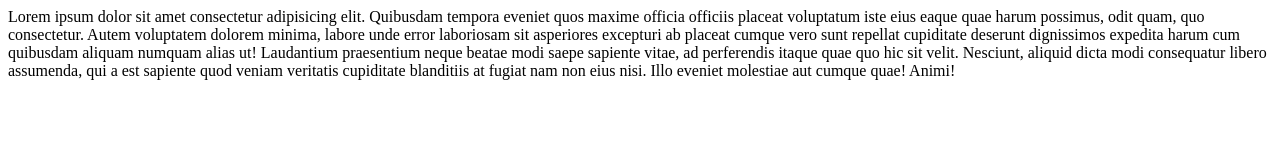
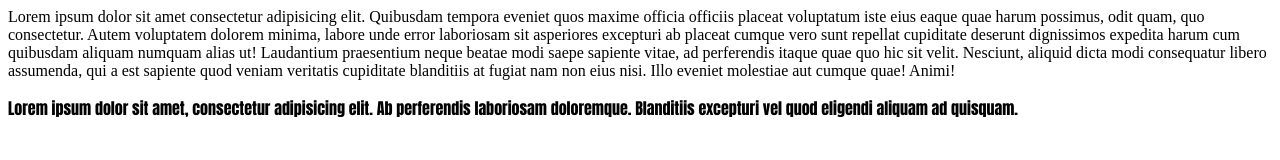
Before and after one commit to Anuja-Khanaj/localrepo, a plain HTML site: page index.html in a window 1280 px wide. Drawn offline with Linux system fonts and the light colour scheme.

Commit message:
ADD FEATURE

```diff
--- a/index.html
+++ b/index.html
@@ -8,5 +8,7 @@
 </head>
 <body>
     Lorem ipsum dolor sit amet consectetur adipisicing elit. Quibusdam tempora eveniet quos maxime officia officiis placeat voluptatum iste eius eaque quae harum possimus, odit quam, quo consectetur. Autem voluptatem dolorem minima, labore unde error laboriosam sit asperiores excepturi ab placeat cumque vero sunt repellat cupiditate deserunt dignissimos expedita harum cum quibusdam aliquam numquam alias ut! Laudantium praesentium neque beatae modi saepe sapiente vitae, ad perferendis itaque quae quo hic sit velit. Nesciunt, aliquid dicta modi consequatur libero assumenda, qui a est sapiente quod veniam veritatis cupiditate blanditiis at fugiat nam non eius nisi. Illo eveniet molestiae aut cumque quae! Animi!
+
+    <p>Lorem ipsum dolor sit amet, consectetur adipisicing elit. Ab perferendis laboriosam doloremque. Blanditiis excepturi vel quod eligendi aliquam ad quisquam.</p>
 </body>
 </html>
```
